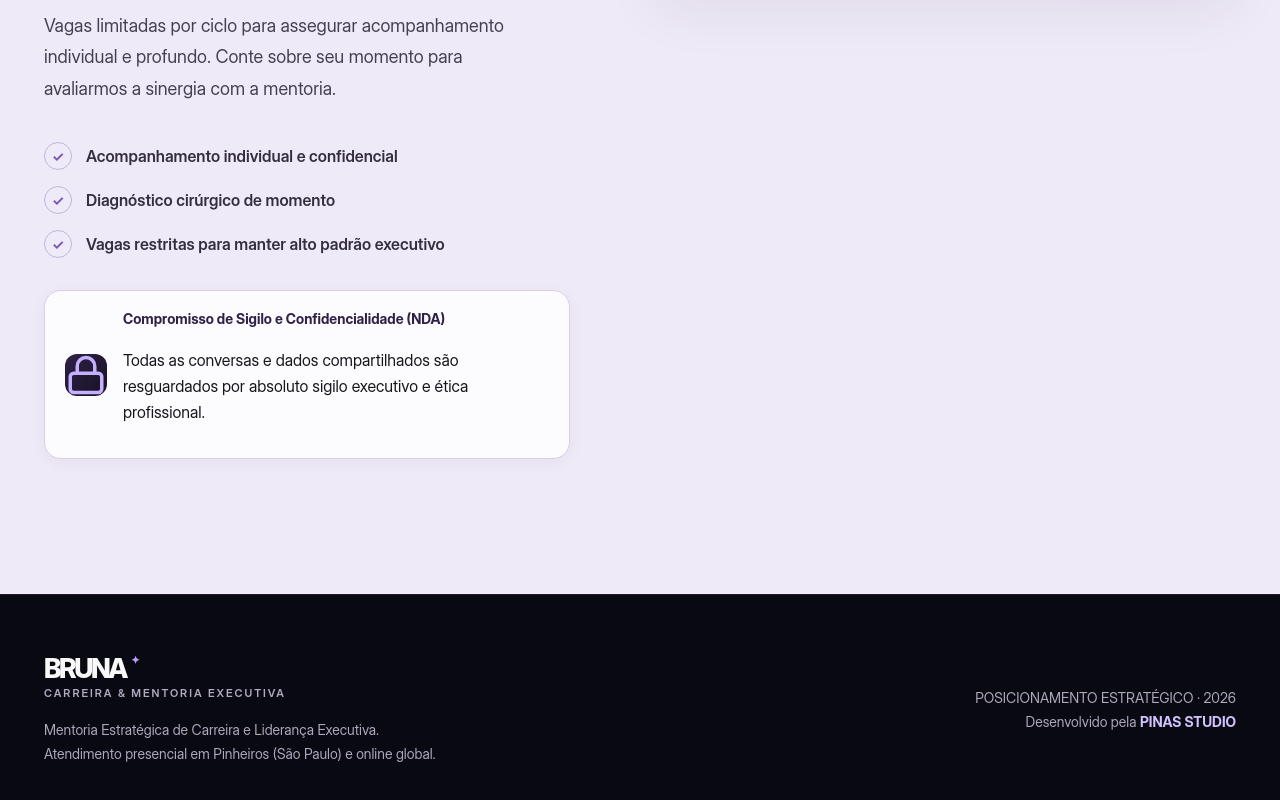
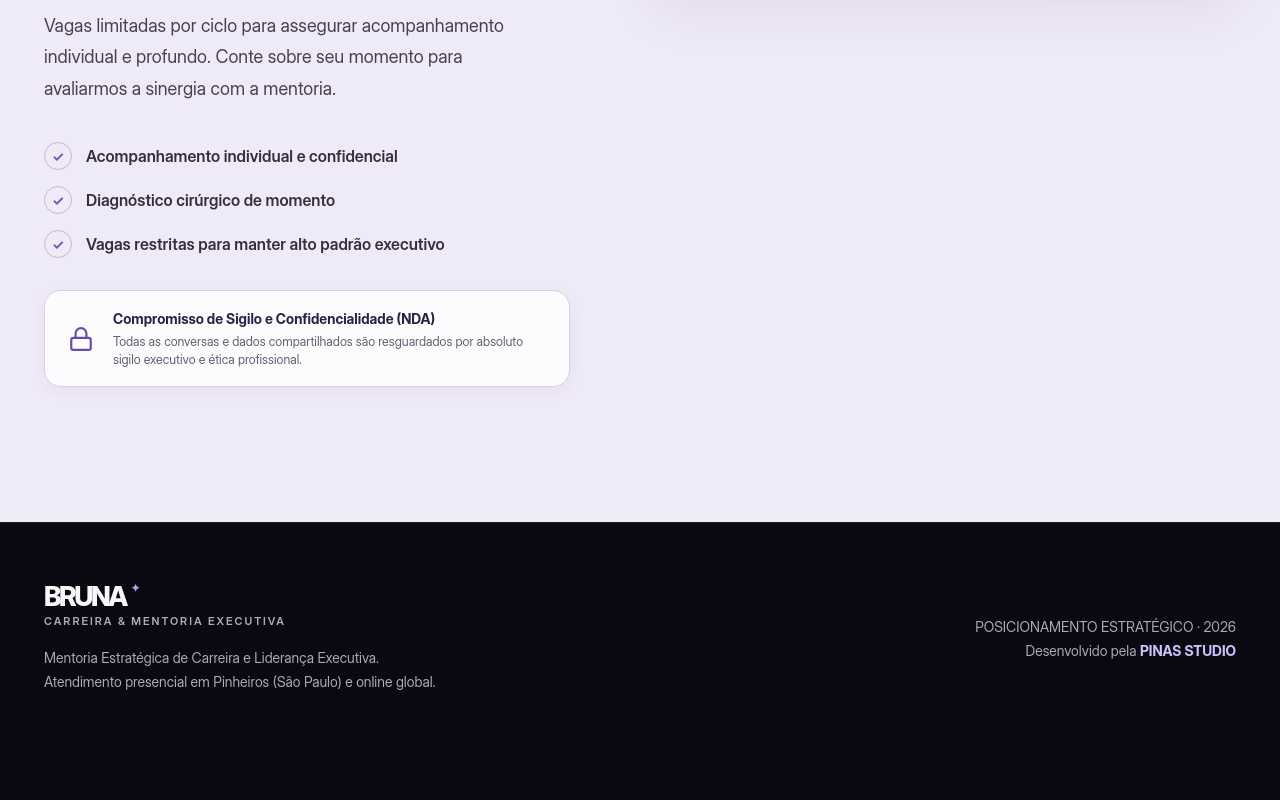
Before and after one commit to RenegedKrl/BRUNA-COACH, a website: page index.html in a window 1280 px wide. Shown: the part 9732-10532 px from the top of the page. After the commit the page ends 10474 px from the top, so only its background shows below. Drawn offline with Linux system fonts and the light colour scheme.

Commit message:
fix: remove cor de fundo atras do icone do cadeado no card de confidencialidade

```diff
--- a/css/sections.css
+++ b/css/sections.css
@@ -2282,14 +2282,19 @@
 }
 
 .confidentiality-badge__icon {
-  width: 42px;
-  height: 42px;
-  border-radius: 12px;
-  background: linear-gradient(135deg, #2F2147 0%, #171124 100%);
-  color: #C5AFFF;
-  display: grid;
-  place-items: center;
+  width: 32px;
+  height: 32px;
+  background: transparent;
+  color: #6A4BAA;
+  display: flex;
+  align-items: center;
+  justify-content: center;
   flex-shrink: 0;
+}
+
+.confidentiality-badge__icon svg {
+  width: 26px;
+  height: 26px;
 }
 
 .confidentiality-badge__content strong {
@@ -2300,11 +2305,13 @@
   margin-bottom: 2px;
 }
 
-.confidentiality-badge__content span {
+.confidentiality-badge__content span,
+.confidentiality-badge__content p {
   display: block;
   font-size: 12.5px;
   color: #655B77;
   line-height: 1.5;
+  margin: 0;
 }
 
 @media (max-width: 900px) {
```
